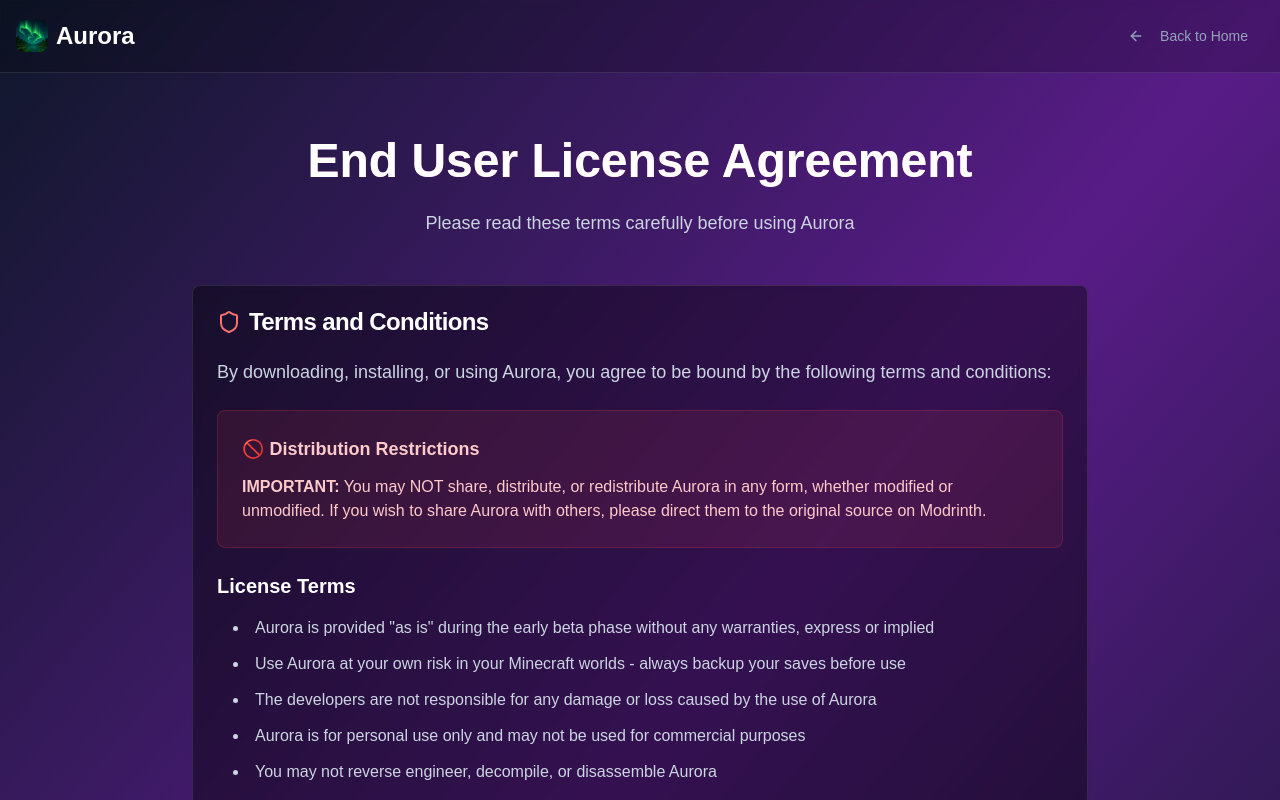
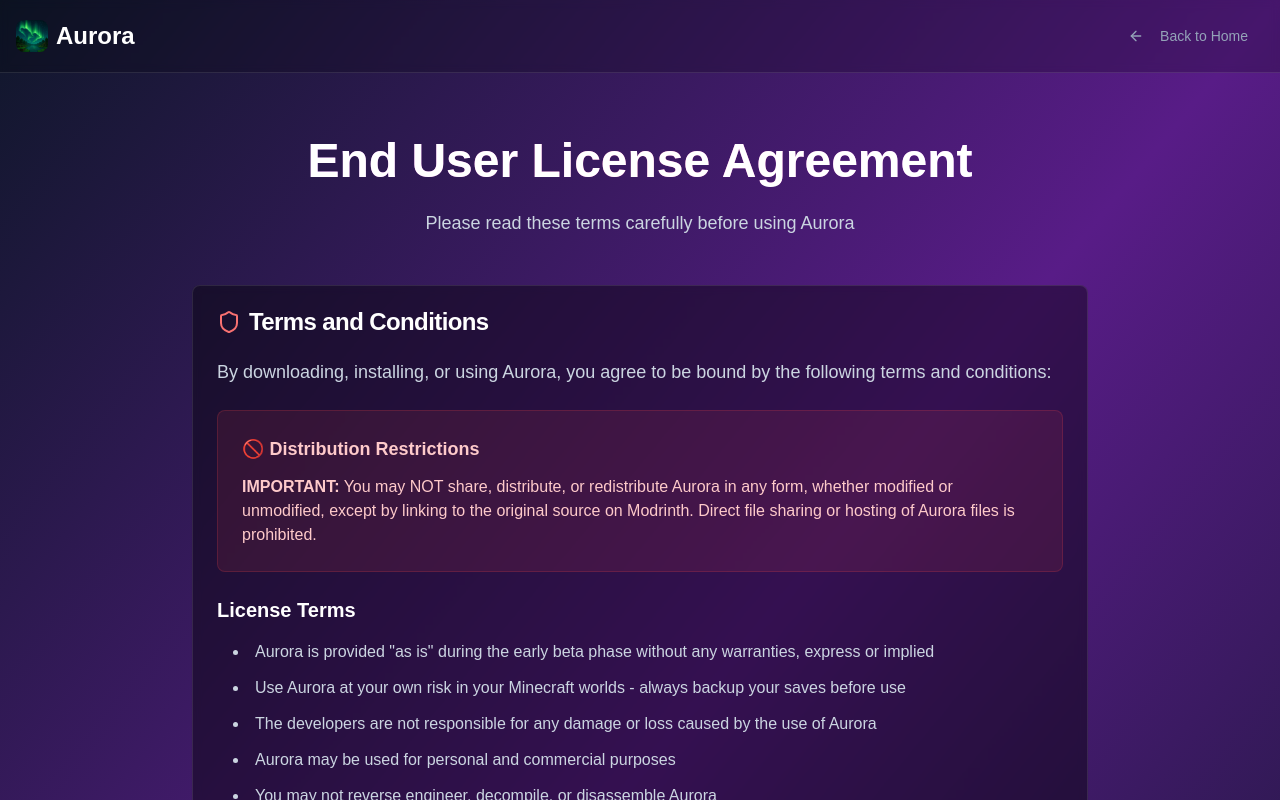
Before and after one commit to NobleSkye/Aurora, a Next.js app: page /eula in a window 1280 px wide. Shown: the top 800 px of the page. Built offline with nearby package versions, Linux system fonts and the light colour scheme.

Commit message:
updated eula

```diff
--- a/app/eula/page.tsx
+++ b/app/eula/page.tsx
@@ -54,8 +54,8 @@ export default function EulaPage() {
                 <h3 className="text-red-200 font-bold text-lg mb-3">🚫 Distribution Restrictions</h3>
                 <p className="text-red-200 font-medium">
                   <strong>IMPORTANT:</strong> You may NOT share, distribute, or redistribute Aurora in any form, whether
-                  modified or unmodified. If you wish to share Aurora with others, please direct them to the original
-                  source on Modrinth.
+                  modified or unmodified, except by linking to the original source on Modrinth. Direct file sharing
+                  or hosting of Aurora files is prohibited.
                 </p>
               </div>
 
@@ -65,7 +65,7 @@ export default function EulaPage() {
                   <li>Aurora is provided "as is" during the early beta phase without any warranties, express or implied</li>
                   <li>Use Aurora at your own risk in your Minecraft worlds - always backup your saves before use</li>
                   <li>The developers are not responsible for any damage or loss caused by the use of Aurora</li>
-                  <li>Aurora is for personal use only and may not be used for commercial purposes</li>
+                  <li>Aurora may be used for personal and commercial purposes</li>
                   <li>You may not reverse engineer, decompile, or disassemble Aurora</li>
                   <li>Respect the intellectual property rights of the developers and contributors</li>
                 </ul>
```
